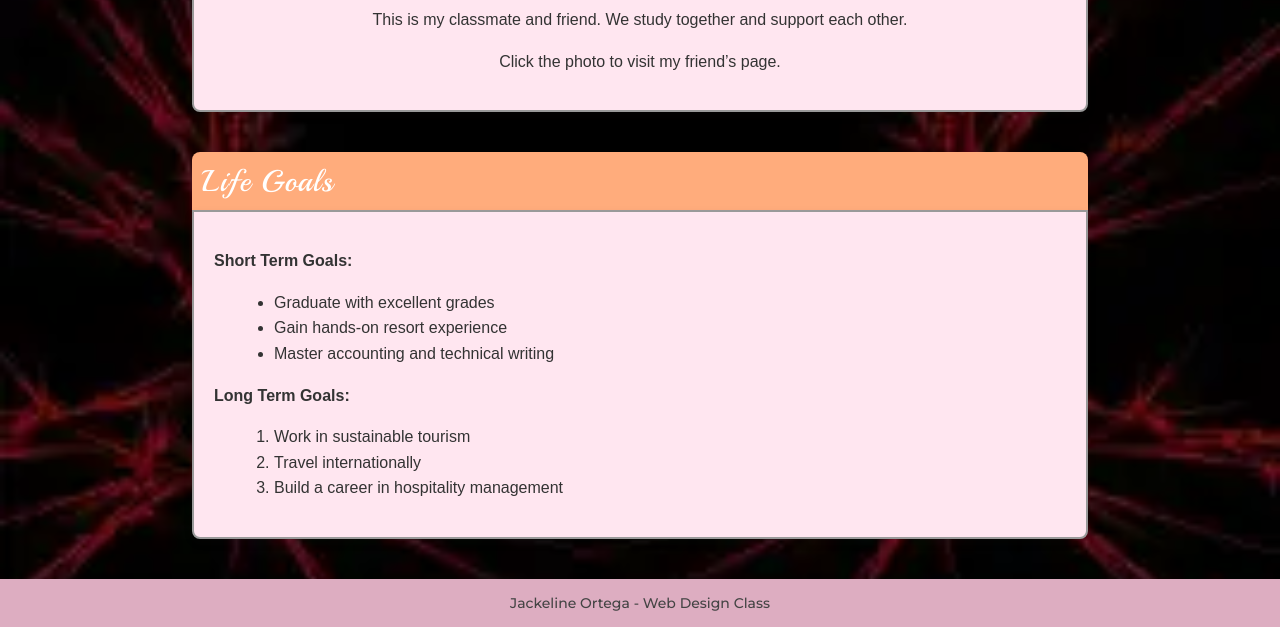
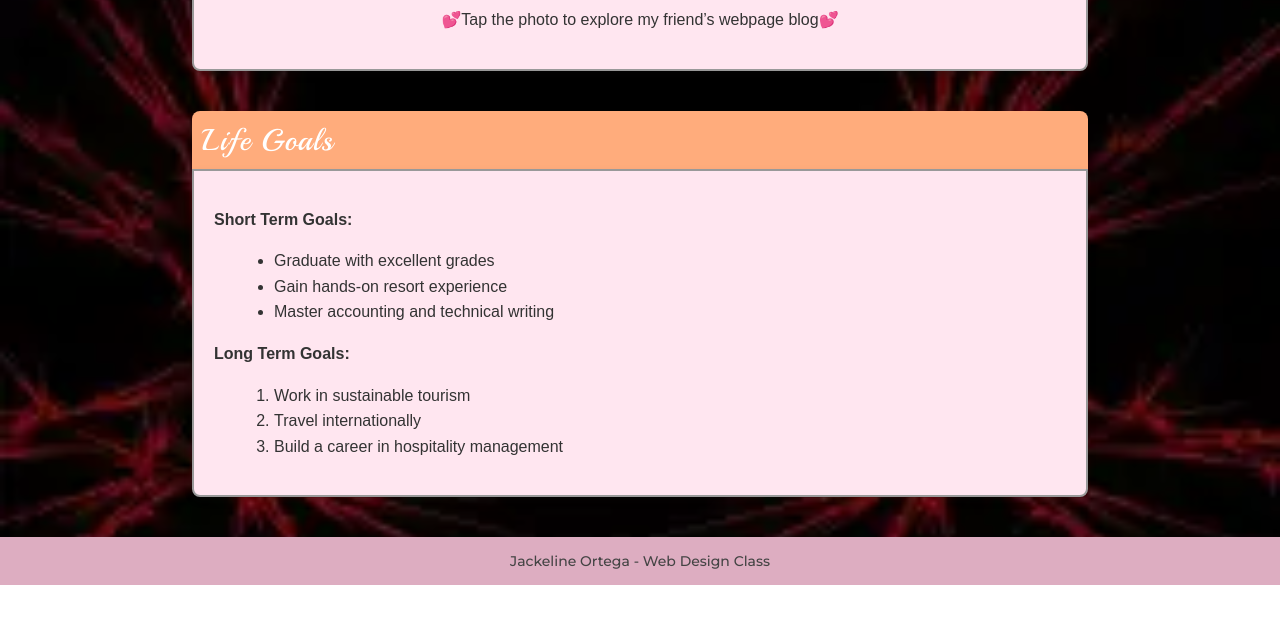
Before and after one commit to ortegajacki14-ux/Jackeline-Ortega-blog, a plain HTML site: page index.html in a window 1280 px wide. Shown: the part 1930-2557 px from the top of the page. After the commit the page ends 2515 px from the top, so only its background shows below. Drawn offline with Linux system fonts and the light colour scheme.

Commit message:
Add files via upload

```diff
--- a/index.html
+++ b/index.html
@@ -245,9 +245,7 @@ footer {
             <a href="https://carcamo00.github.io/Carla-Carcamo-Blog/" target="_blank">
 <img src="WhatsApp Image 2026-02-22 at 5.20.24 PM (1).jpeg" alt="Friend Photo">
 </a>
-
-        <p>This is my classmate and friend. We study together and support each other.</p>
-        <p>Click the photo to visit my friend’s page.</p>
+    <p>💕Tap the photo to explore my friend’s webpage blog💕</p>
     </div>
 </div>
 
```
